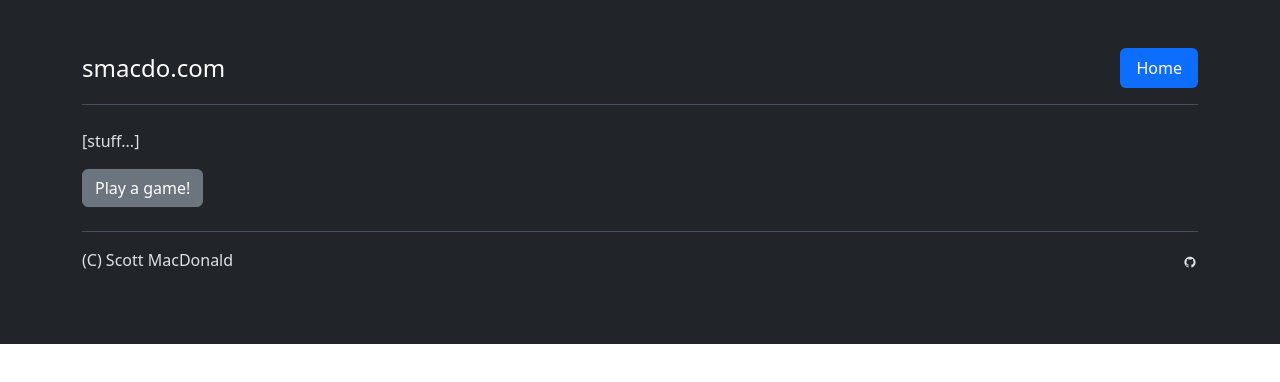
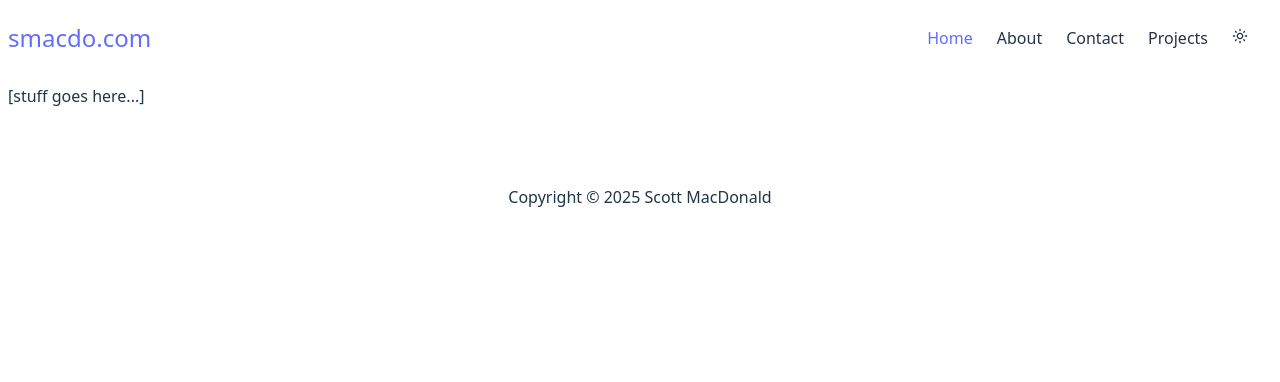
Before and after one commit to smacdo/smacdo_www, a React (Vite) app: page / in a window 1280 px wide. Shown: the top 382 px of the page. Built offline with nearby package versions, Linux system fonts and the light colour scheme.

Commit message:
skeleton

```diff
--- a/src/App.css
+++ b/src/App.css
@@ -1,10 +1,45 @@
-#root {
-    margin: 0 auto;
-    padding: 2rem;
+:root {
+    --gap: 24px;
+    --masthead-height: 60px;
 }
 
-@media (prefers-reduced-motion: no-preference) {
-    a:nth-of-type(2) .logo {
-        animation: logo-spin infinite 20s linear;
-    }
+.navbar {
+    display: flex;
+    flex-wrap: wrap;
+    justify-content: space-between;
+    line-height: calc(var(--masthead-height));
+    margin-inline-start: auto;
+    margin-inline-end: auto;
 }
+
+.navbar #logo {
+    font-size: 24px;
+    font-weight: bold;
+}
+
+.navbar #menu {
+    list-style: none;
+    display: flex;
+    margin: auto var(--gap)
+}
+
+.navbar #menu a {
+    font-size: 16px;
+}
+
+.navbar #menu li + li {
+    margin-inline-start: var(--gap)
+}
+
+.main-footer {
+    text-align: center;
+    margin-top: 40px;
+}
+
+.main-footer #badges {
+    line-height: normal;
+}
+
+.badgelink {
+    color: white;
+}
--- a/src/App.tsx
+++ b/src/App.tsx
@@ -1,71 +1,57 @@
-import {useState} from 'react'
 import {DiGithubBadge} from 'react-icons/di'
-import {Button} from 'react-bootstrap'
+import {MdOutlineLightMode} from "react-icons/md";
 
-import 'bootstrap/dist/css/bootstrap.min.css'
+
 import './App.css'
 
 function App() {
-    const [showGame, setShowGame] = useState<boolean>(false)
+    return (
+        <div className="col-lg-8 mx-auto p-4">
+            <Header/>
 
-    return (
-        <>
-            <Header/>
-            <div className="container">
-                <p>[stuff...]</p>
-            </div>
-
-            <div className="container">
-                <Button variant="secondary" className="mr-1" onClick={() => setShowGame(!showGame)}>
-                    Play a game!
-                </Button>
-            </div>
-
-            {showGame ? <TicTacToeGame/> : null}
+            <main role="main">
+                <p>[stuff goes here...]</p>
+            </main>
 
             <Footer/>
-        </>
-    )
-}
-
-function TicTacToeGame() {
-    return (
-        <div className="container">
-            <h4 className="modal-title">TIC TAC TOE!</h4>
         </div>
     )
 }
 
 function Header() {
     return (
-        <div className="container">
-            <header className="d-flex flex-wrap justify-content-center py-3 mb-4 border-bottom">
-                <a href="/"
-                   className="d-flex align-items-center mb-3 mb-md-0 me-md-auto link-body-emphasis text-decoration-none">
-                    <span className="fs-4">smacdo.com</span>
-                </a>
-                <ul className="nav nav-pills">
-                    <li className="nav-item">
-                        <a href="#" className="nav-link active" aria-current="page">Home</a>
+        <header className="masthead" role="banner">
+            <nav className="navbar" role="navigation">
+                <div id="logo">
+                    <a href="/">smacdo.com</a>
+                </div>
+
+                <ul id="menu">
+                    <li><a href="/">Home</a></li>
+                    <li><span>About</span></li>
+                    <li>Contact</li>
+                    <li>Projects</li>
+                    <li>
+                        <MdOutlineLightMode/>
                     </li>
                 </ul>
-
-            </header>
-        </div>
+            </nav>
+        </header>
     )
 }
 
 function Footer() {
     return (
-        <div className="container">
-            <div className="d-flex flex-wrap justify-content-between align-items-center py-3 my-4 border-top">
-                <div className="col-md-4 d-flex align-items-center">(C) Scott MacDonald</div>
-                <ul className="nav col-md-4 justify-content-end list-unstyled d-flex">
-                    <li className="ms-3"><DiGithubBadge/></li>
-                </ul>
+        <footer className="main-footer" role="contentinfo">
+            <div id="badges">
+                <a href="https://github.com/smacdo" target="_blank" className="badgelink">
+                    <DiGithubBadge size={32}/>
+                </a>
             </div>
-        </div>
-
+            <div>
+                Copyright &copy; 2025 Scott MacDonald
+            </div>
+        </footer>
     )
 }
 
--- a/src/index.css
+++ b/src/index.css
@@ -24,7 +24,6 @@ a:hover {
 }
 
 body {
-    margin: 0;
 }
 
 h1 {
```
